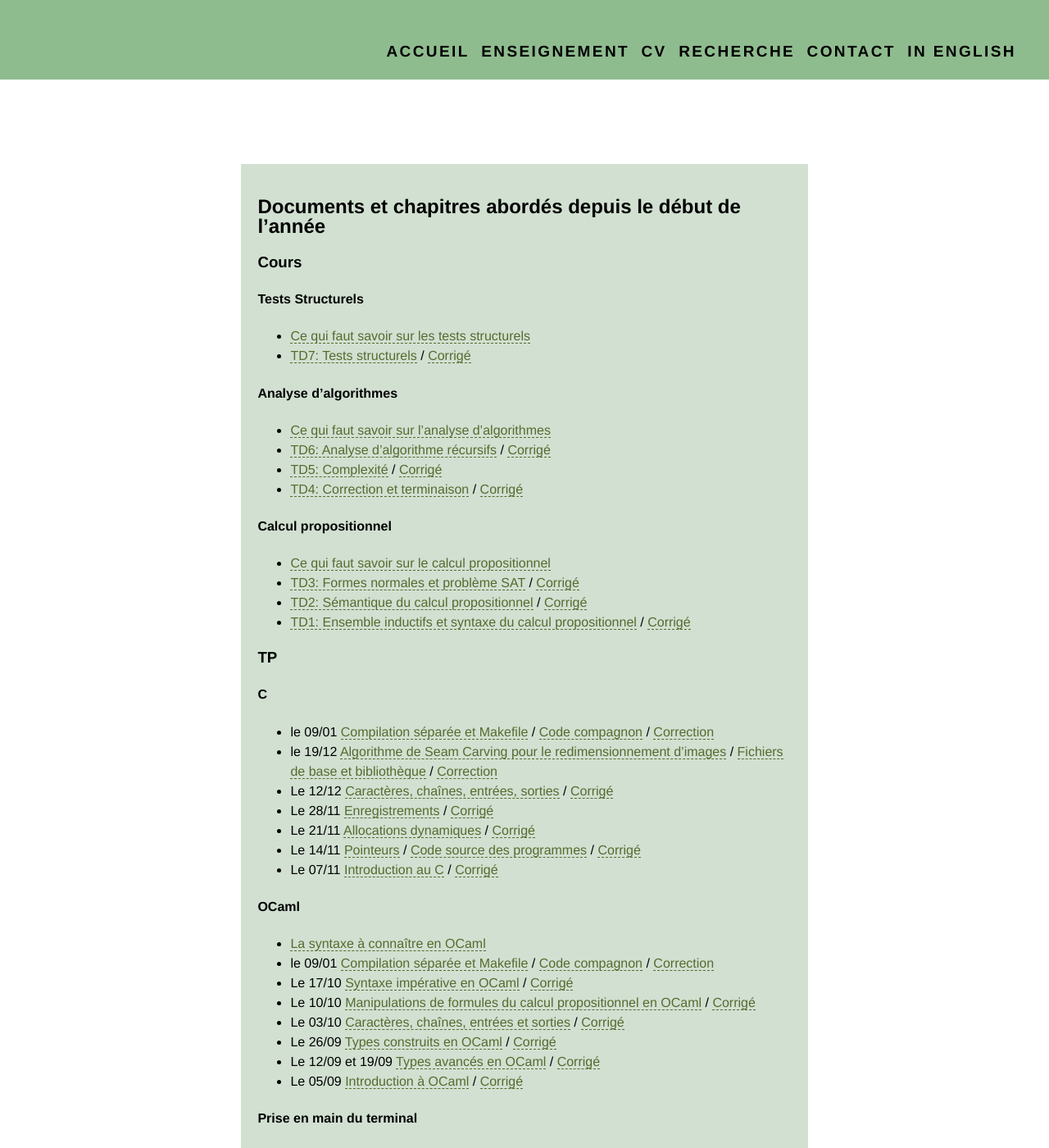
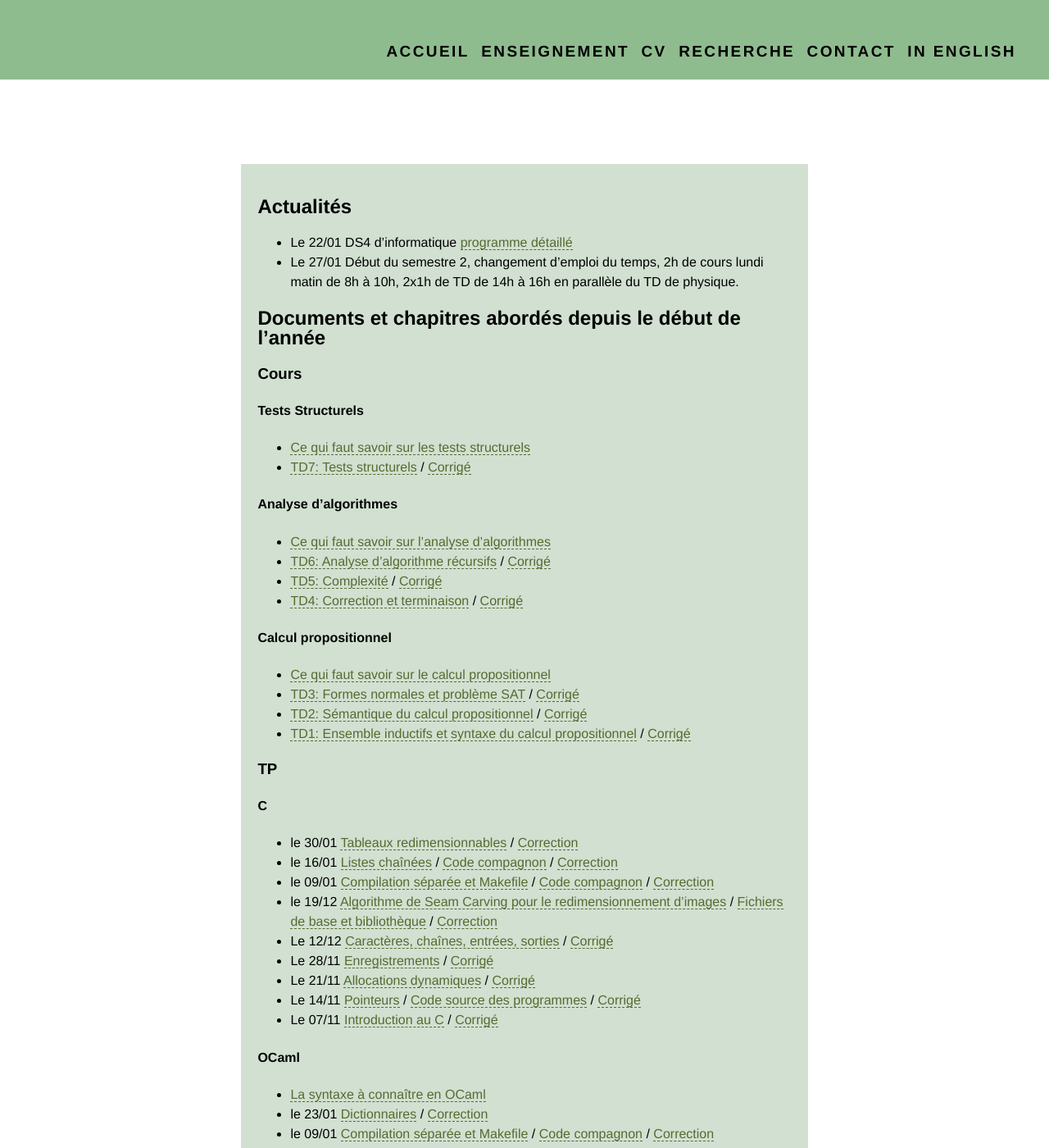
Before and after one commit to VladislavTempez/Vladislavtempez.github.io, a Jekyll site: the page built from pages/mp2i.md, in a window 1280 px wide and 1400 px high. Shown: the whole window at 82% size. Built offline with Jekyll 4.4.1, drawn with Linux system fonts in a browser that asks for light colours; some of the changed text lies outside the part shown.

Commit message:
TP + programme DS

```diff
--- a/pages/mp2i.md
+++ b/pages/mp2i.md
@@ -4,8 +4,10 @@ title: Enseignement - MP2I
 permalink: /teaching/mp2i/
 description: Vladislav Tempez - Enseignement - MP2I - Informatique
 ---
-<!-- ## Actualités -->
-<!-- - 18/12 13h30-16h30: DS de 3h. [programme détaillé](#programme-ds3) -->
+## Actualités
+- Le 22/01 DS4 d'informatique [programme détaillé](#programme-ds4)
+- Le 27/01 Début du semestre 2, changement d'emploi du temps, 2h de cours lundi matin de 8h à 10h, 2x1h de TD de 14h à 16h en parallèle du TD de physique.
+<!-- - Le 29/01 2x1h de TD de 14h à 16h, avec les groupes dans le même ordre que le TD du lundi -->
 
 ## Documents et chapitres abordés depuis le début de l'année
 
@@ -30,6 +32,8 @@ description: Vladislav Tempez - Enseignement - MP2I - Informatique
 ### TP
 
 #### C
+- le 30/01 [Tableaux redimensionnables](https://nc-lycees.netocentre.fr/s/Q7T4BpPfQQ9f2Ft) / [Correction](https://nc-lycees.netocentre.fr/s/ozR5ZEprXNcCB8a)
+- le 16/01 [Listes chaînées](https://nc-lycees.netocentre.fr/s/oqyEDkyCkDJjE4e) / [Code compagnon](https://nc-lycees.netocentre.fr/s/Hb3aoLmFiBQ9fCL) / [Correction](https://nc-lycees.netocentre.fr/s/BjM5rTzbsWCyQdS)
 - le 09/01 [Compilation séparée et Makefile](https://nc-lycees.netocentre.fr/s/68RWwz2nC4jgmBS) / [Code compagnon](https://nc-lycees.netocentre.fr/s/i2yJEDGAMqK7iqm) / [Correction](https://nc-lycees.netocentre.fr/s/qPkwy8YHBHK3oDE)
 - le 19/12 [Algorithme de Seam Carving pour le redimensionnement d'images](https://nc-lycees.netocentre.fr/s/JotJLz772Wiwgz3) / [Fichiers de base et bibliothèque](https://nc-lycees.netocentre.fr/s/2g5PFefr6oMj24r) / [Correction](https://nc-lycees.netocentre.fr/s/mxEeHNYwPY2ScPj)
 - Le 12/12 [Caractères, chaînes, entrées, sorties](https://nc-lycees.netocentre.fr/s/MXZ7ztJ62AHBi6y) / [Corrigé](https://nc-lycees.netocentre.fr/s/9AXEq8cqTiXNWFE)
@@ -40,6 +44,7 @@ description: Vladislav Tempez - Enseignement - MP2I - Informatique
 
 #### OCaml
 - [La syntaxe à connaître en OCaml](https://nc-lycees.netocentre.fr/s/3YsmRsNCXLd57FK)
+- le 23/01 [Dictionnaires](https://nc-lycees.netocentre.fr/s/sNg4nS4WdgMXZSo) / [Correction](https://nc-lycees.netocentre.fr/s/WAgkGbtfxcqTLHr)
 - le 09/01 [Compilation séparée et Makefile](https://nc-lycees.netocentre.fr/s/68RWwz2nC4jgmBS) / [Code compagnon](https://nc-lycees.netocentre.fr/s/i2yJEDGAMqK7iqm) / [Correction](https://nc-lycees.netocentre.fr/s/qPkwy8YHBHK3oDE)
 - Le 17/10 [Syntaxe impérative en OCaml](https://nc-lycees.netocentre.fr/s/joPXZY2BsXLwKma) / [Corrigé](https://nc-lycees.netocentre.fr/s/nQwjoKmpNAe8tqq)
 - Le 10/10 [Manipulations de formules du calcul propositionnel en OCaml](https://nc-lycees.netocentre.fr/s/ctMnDaKRmHoJowz) / [Corrigé](https://nc-lycees.netocentre.fr/s/bBQ95nQmqT86Myq)
@@ -59,6 +64,11 @@ description: Vladislav Tempez - Enseignement - MP2I - Informatique
 ### Divers
 - [Consignes concernant les compte rendu du TP](https://nc-lycees.netocentre.fr/s/atbJ9Jgezo58yfA)
 - [Consignes de rédaction des copies](https://nc-lycees.netocentre.fr/s/Yf43iRNiZM3TAsL)
+
+#### Programme DS4
+- Le 22/01 de 15h45 à 17h45
+- Le chapitre de Tests structurels
+- Le chapitre de Structures de données séquentielles
 
 #### Programme DS3
 - Le 18/12 de 13h30 à 16h30 (3h)
```
